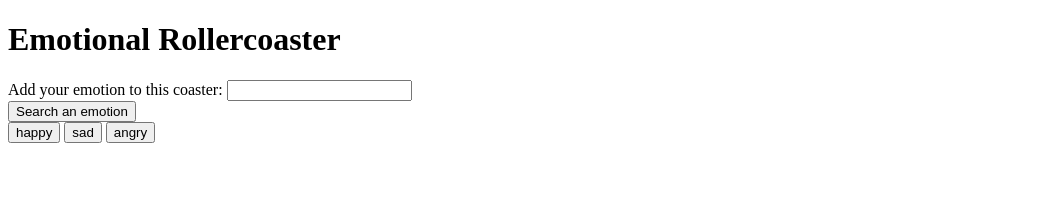
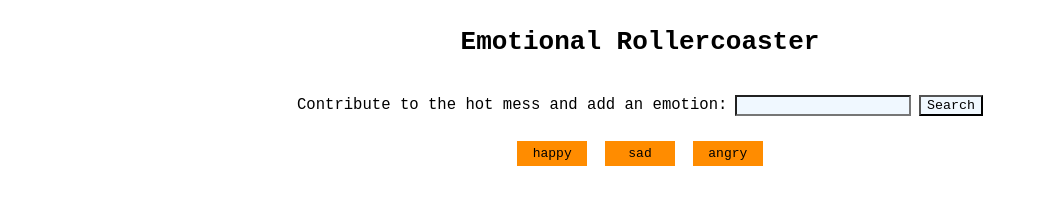
Before and after one commit to jessicadsewell/Giphy, a plain HTML site: page index.html in a window 1280 px wide. Shown: the whole page, without its empty margins (0-1038 px from the left). Drawn offline with nearby package versions, Linux system fonts and the light colour scheme.

Commit message:
CSS Styling to buttons

```diff
--- a/app.js
+++ b/app.js
@@ -1,6 +1,5 @@
-var topics = [ "happy", "sad", "angry"]; //not currently linking
 
-$("button").on("click", function () {
+$("#buttons-view").on("click", "button", function () {
     var topics = $(this).attr("data-emotion");
 
     var queryURL = "https://api.giphy.com/v1/gifs/search?q=" +
@@ -27,34 +26,28 @@ $("button").on("click", function () {
     });
 
 });
-function renderButtons() {
-    // $("#buttons-view").empty();
-    for (var i = 0; i < topics.length; i++) {
-        var a = $("<button>");
-        a.addClass("emotion");
-        a.attr("data-emotion", topics[i]);
-        a.text(topics[i]);
-        $("#buttons-view").append(a);
-    }
-}
-
-// function alertEmotion() {
-//     var emotionName = $(this).attr("data-emotion");
-//     alert(emotionName);
-// }
-
 
 $("#add-emotion").on("click", function (event) {
     event.preventDefault();
     var emotion = $("#emotion-input").val().trim();
     var newButton = $("<button>").text(emotion);
-    // emotion = $("<button>").text(emotion);
     newButton.attr("data-emotion", emotion);
     $("#buttons-view").append(newButton);
-    // topics.push(emotion);
-    // renderButtons();
+    // $(emotion).empty();
 
 })
-// $(document).on("click", ".emotion", alertEmotion);
 
-// renderButtons();
+
+
+// $("div").on("click", function() {
+
+//     var state = $(this).attr("data-state");
+//     var stillURL = $(this).attr("data-still");
+//     var animateURL = $(this).attr("data-animate");
+
+//     if (state === "still") {
+//       $(this).attr("src", animateURL).attr("data-state", "animate");
+//     } else{
+//       $(this).attr("src", stillURL).attr("data-state", "still");
+//     }
+//   });
--- a/index.html
+++ b/index.html
@@ -8,13 +8,36 @@
     <link type="stylesheet" href="style.css">
     <title>Giphy Assignment</title>
 </head>
+<style>
+* {
+    font-family: monospace;
+}
+button {
+    background-color: darkorange;
+    border: gray;
+    font-size: medium;
+    height: 25px;
+    width: 70px;
+    margin: 5px;
+}
+input {
+    background-color: aliceblue;
+}
+h1, form, #buttons-view {
+    text-align: center;
+    padding: 10px;
+}
+label {
+    font-size: larger;
+}
 
+</style>
 <body>
     <h1>Emotional Rollercoaster</h1>
     <form id="search-form">
-    <label for="user-input">Add your emotion to this coaster:</label>
-        <input type="text" id="emotion-input"><br>
-        <input id="add-emotion" type="submit" value="Search an emotion">
+    <label for="user-input">Contribute to the hot mess and add an emotion:</label>
+        <input type="text" id="emotion-input">
+        <input id="add-emotion" type="submit" value="Search">
     </form>
     <div id="buttons-view">
         <button data-emotion="happy">happy</button>
@@ -24,7 +47,6 @@
     <div id="gifs-appear-here"></div>
 
 
-
     <script src="https://cdnjs.cloudflare.com/ajax/libs/jquery/3.2.1/jquery.min.js"></script>
     <script src="app.js"></script>
 </body>
```
Also changed, not shown: 2 other files.
